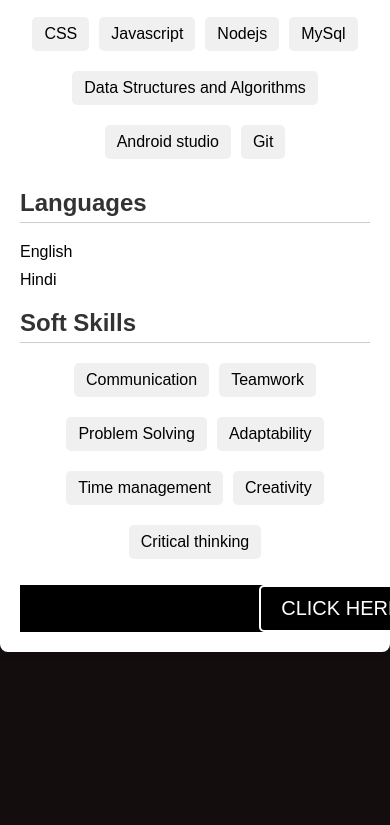
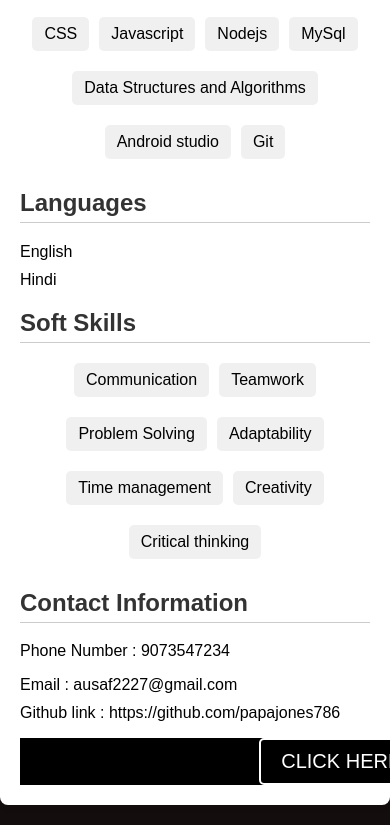
Before and after one commit to AusafMohammed/resume, a plain HTML site: page index.html in a window 390 px wide. Shown: the part 899-1724 px from the top of the page. Before the commit the page ends 1571 px from the top, so only its background shows below. Drawn offline with Linux system fonts and the light colour scheme.

Commit message:
phone number changed

```diff
--- a/index.html
+++ b/index.html
@@ -146,6 +146,17 @@
       <!-- Add more soft skills as needed -->
     </ul>
   </div>
+
+  <div class="education">
+    <h2>Contact Information</h2>
+    <p>Phone Number : 9073547234</p>
+    <ul>
+        <li>Email : ausaf2227@gmail.com</li>
+      <li>Github link : https://github.com/papajones786</li>
+
+
+    </ul>
+  </div>
   <div style=" display: flex;
   justify-content: center;
   align-items: center;
```
